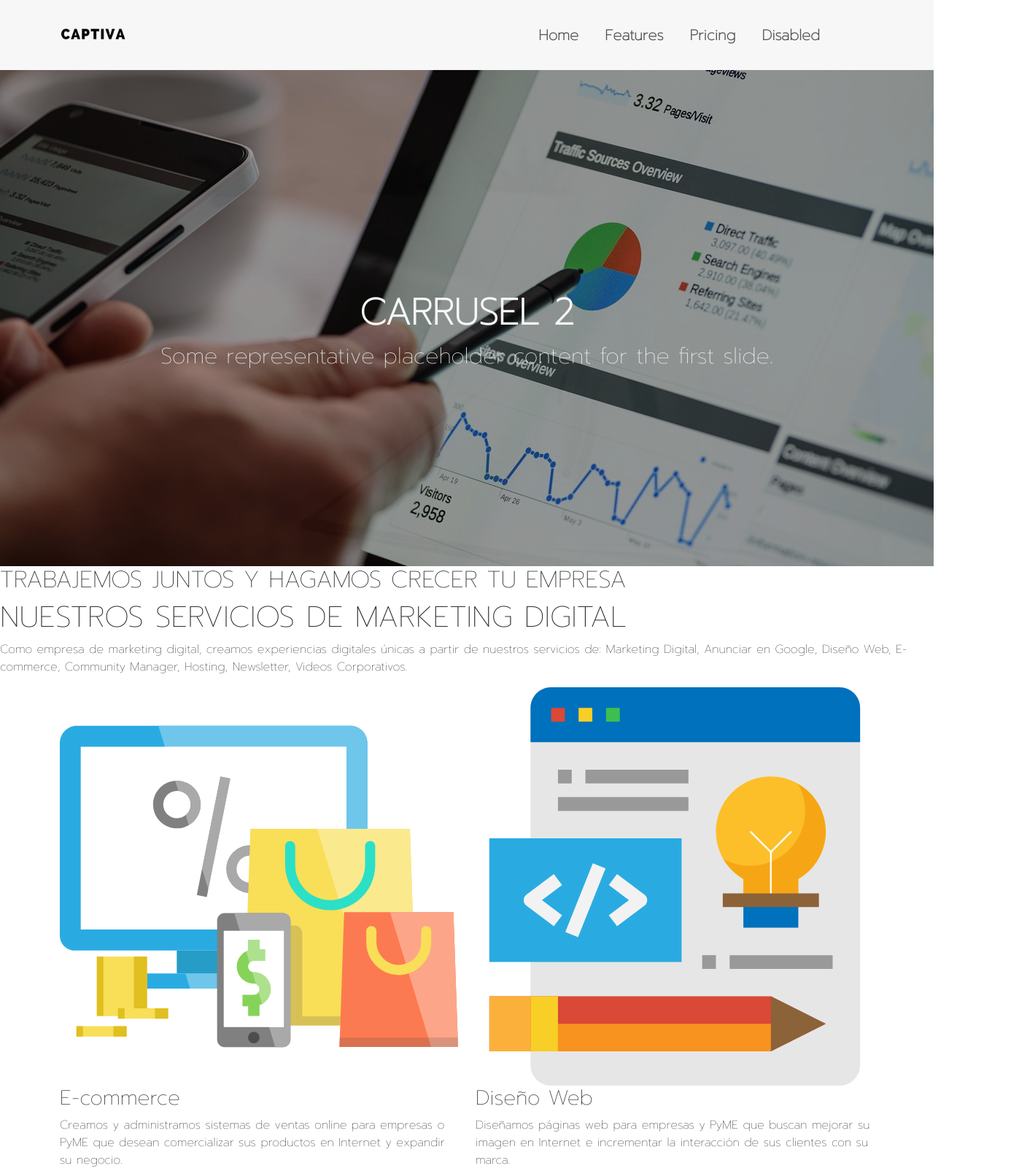
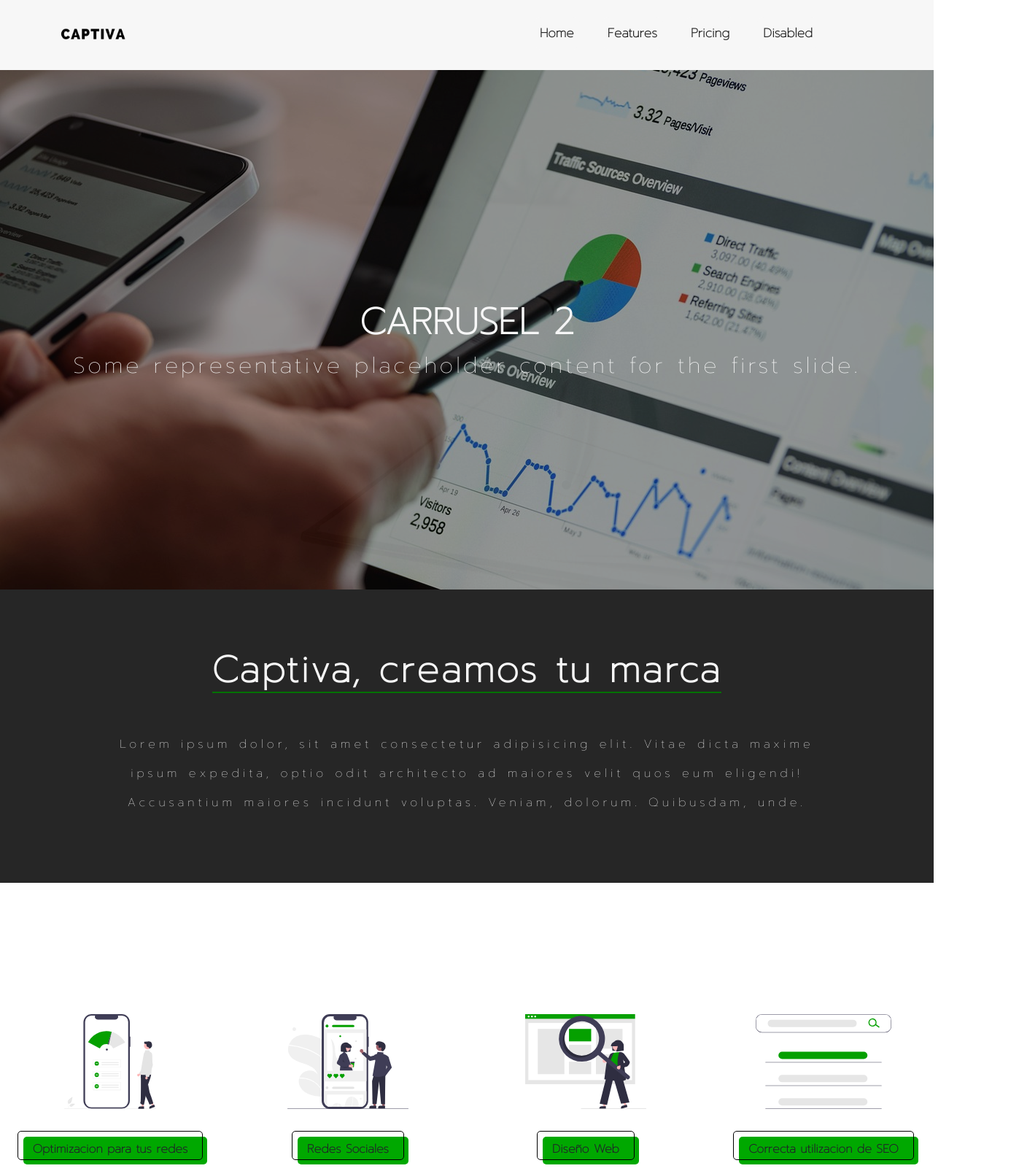
Before and after one commit to Lucasbazzini/Agencia, a plain HTML site: page index.html in a window 1280 px wide. Shown: the top 1605 px of the page at 73% size, 1397 px wide, since content can reach past the window. Drawn offline with Linux system fonts and the light colour scheme; a web font is replaced by a local one.

Commit message:
va quedando

```diff
--- a/css/styles.css
+++ b/css/styles.css
@@ -1,6 +1,8 @@
 :root {
-    --color_principal: rgb(0, 114, 0);
+    --color_principal: rgb(0, 168, 0);
+    --gris_oscuro:rgb(38, 38, 38);
     --gris_principal: rgb(247, 247, 247);
+
 }
 
 
@@ -33,19 +35,40 @@ header {
 }
 
 .lista_nav li a {
-    margin-right: 20px;
-    margin-top: 5px;
-    transition: all 1s;
-    font-weight: bolder;
-    font-size: 20px;
-}
+    margin-right: 30px;
+    padding: 10px 25px;
+    border: unset;
+    border-radius: 10px;
+    color: #212121;
+    z-index: 1;
+    background: var(--gris_principal);
+    position: relative;
+    font-weight: 1000;
+    font-size: 17px;
+    transition: all 0.5s;
+    overflow: hidden;
+   }
 
-.lista_nav li a:hover {
-    color: var(--color_principal);
-    font-size: 22px;
-    margin-right: 18px;
-    margin-top: 3px;
-}
+   .lista_nav li a::before {
+    content: "";
+    position: absolute;
+    top: 0;
+    left: 0;
+    height: 100%;
+    width: 0;
+    border-radius: 10px;
+    background-color: var(--gris_oscuro);
+    z-index: -1;
+    transition: all 0.5s;
+   }
+
+   .lista_nav li a:hover {
+    color: var(--gris_principal);
+   }
+
+   .lista_nav li a:hover::before {
+    width: 100%;
+   }
 
 @media (min-width:992px) {
     .div_ul {
@@ -56,9 +79,11 @@ header {
 
 /*FIN DE HEADER*/
 
+
+/*SECCION CARRUSEL*/
 .carousel-item img {
     filter: blur(1.4px);
-    height: 85vh;
+    height: 89vh;
     object-fit: cover;
 }
 
@@ -76,15 +101,99 @@ header {
     font-weight: bolder;
 }
 
-.text_tittle{
+.text_tittle{letter-spacing: 4px;
     font-size: 30px;
     color: var(--gris_principal);
 }
+/*FIN DE SECCION CARRUSEL*/
 
 
 
+/*SECCION H1 Y BARRA DE LOGOS*/
+
+.div_tittle{
+    background-color: var(--gris_oscuro);
+    display: flex;
+    justify-content: center;
+    align-items: center;
+    flex-direction: column;
+    color: var(--gris_principal);
+}
+
+h1{
+    margin: 30px 0px;
+    margin-top: 80px;
+    font-size: 50px;
+    font-weight: bolder;
+    letter-spacing: 3px;
+    text-align: center;
+    border-bottom: 2px solid rgb(0, 114, 0);
+}
+
+.p_tittle{
+    letter-spacing: 5px;
+    line-height: 40px;
+    text-align: center;
+    margin: 20px 10rem;
+    margin-bottom: 90px;
+}
+
+.space{
+    height: 100px;
+    background-color: rgb(255, 255, 255);
+}
+
+.container_logo{
+    display: flex;
+    flex-direction: column;
+    align-items: center;
+    justify-content: center;
+    margin: 50px 0px;
+}
+
+.logo_barra{
+    height: 130px;
+    margin: 30px 0px;
+    transition: all 2s;
+}
+
+.logo_barra:hover{
+    transform: scale(1.1);
+}
 
 
+.span_logo_barra{
+    position: relative;
+    font-weight: 900;
+    height: 40px;
+    padding: 12px 20px;
+    outline: none;
+    border: 1px solid black;
+    background-color: transparent;
+    border-radius: 5px;
+  }
+
+  .span_logo_barra:after {
+    content: "";
+    position: absolute;
+    width: 100%;
+    top: 7px;
+    left: 7px;
+    height: 100%;
+    background-color: var(--color_principal);
+    z-index: -1;
+    transition: all 0.35s;
+    border-radius: inherit;
+  }
+
+  .span_logo_barra:hover:after {
+    top: 0px;
+    left: 0px;
+  }
+
+
+
+/*MEDIAQUERY*/
 
 
 @media (max-width:992px) {
@@ -124,6 +233,13 @@ header {
     .text_tittle{
         font-size: 25px;
     }
+    h1{
+        font-size: 40px;
+        letter-spacing: 1px;
+    }
+    .p_tittle{
+        margin: 30px 2rem;
+    }
 }
 
 @media (max-width:450px) {
@@ -139,4 +255,13 @@ header {
     .text_tittle{
         font-size: 22px;
     }
+    h1{
+        margin-top: 50px;
+        font-size: 25px;
+        letter-spacing: 1px;
+    }
+    .p_tittle{
+        margin: 30px 1rem;
+        margin-bottom: 60px;
+    }
 }
--- a/index.html
+++ b/index.html
@@ -52,21 +52,24 @@
         <div id="carouselExampleSlidesOnly" class="carousel slide carousel-fade" data-bs-ride="carousel">
             <div class="carousel-inner">
                 <div class="carousel-item active" data-bs-interval="1000">
-                    <img style="filter: brightness(0.6);" src="./assets/img/slide1.jpg" class="d-block w-100" alt="first slide">
+                    <img style="filter: brightness(0.6);" src="./assets/img/slide1.jpg" class="d-block w-100"
+                        alt="first slide">
                     <div class="carousel-caption d-none d-md-block texto_carrusel">
                         <h2 class="tittle">CARRUSEL 1</h2>
                         <p class="text_tittle">Some representative placeholder content for the first slide.</p>
                     </div>
                 </div>
                 <div class="carousel-item" data-bs-interval="1000">
-                    <img style="filter: brightness(0.6);" src="./assets/img/slide2.jpg" class="d-block w-100" alt="second slide">
+                    <img style="filter: brightness(0.6);" src="./assets/img/slide2.jpg" class="d-block w-100"
+                        alt="second slide">
                     <div class="carousel-caption d-none d-md-block texto_carrusel">
                         <h2 class="tittle">CARRUSEL 2</h2>
                         <p class="text_tittle">Some representative placeholder content for the first slide.</p>
                     </div>
                 </div>
                 <div class="carousel-item" data-bs-interval="1000">
-                    <img style="filter: brightness(0.6);" src="./assets/img/slide3.jpg" class="d-block w-100" alt="third slide">
+                    <img style="filter: brightness(0.6);" src="./assets/img/slide3.jpg" class="d-block w-100"
+                        alt="third slide">
                     <div class="carousel-caption d-none d-md-block texto_carrusel">
                         <h2 class="tittle">CARRUSEL 3</h2>
                         <p class="text_tittle">Some representative placeholder content for the first slide.</p>
@@ -74,68 +77,33 @@
                 </div>
             </div>
         </div>
-        <div>
-            <h2>
-                TRABAJEMOS JUNTOS Y HAGAMOS CRECER TU EMPRESA
-            </h2>
-            <h1>
-                NUESTROS SERVICIOS DE MARKETING DIGITAL
-            </h1>
-            <p>
-                Como empresa de marketing digital, creamos experiencias digitales únicas a partir de nuestros servicios
-                de: Marketing Digital, Anunciar en Google, Diseño Web, E-commerce, Community Manager, Hosting,
-                Newsletter, Videos Corporativos.
+        <div class="div_tittle">
+            <h1>Captiva, creamos tu marca</h1>
+            <p class="p_tittle">
+                Lorem ipsum dolor, sit amet consectetur adipisicing elit. Vitae dicta maxime ipsum expedita, optio
+                odit architecto ad maiores velit quos eum eligendi! Accusantium maiores incidunt voluptas. Veniam,
+                dolorum. Quibusdam, unde.
             </p>
         </div>
-        <div>
-            <div class="container">
-                <div class="row">
-                    <div class="col-md-6">
-                        <img src="./assets/img/online-shop.svg" alt="">
-                        <h3>
-                            E-commerce
-                        </h3>
-                        <p>
-                            Creamos y administramos sistemas de ventas online para empresas o PyME que desean
-                            comercializar sus productos en Internet y expandir su negocio.
-                        </p>
-                    </div>
-                    <div class="col-md-6">
-                        <img src="./assets/img/web-design.svg" alt="">
-                        <h3>
-                            Diseño Web
-                        </h3>
-                        <p>
-                            Diseñamos páginas web para empresas y PyME que buscan mejorar su imagen en Internet e
-                            incrementar la interacción de sus clientes con su marca.
-                        </p>
-                    </div>
+        <div class="space"></div>
+            <div class="row">
+                <div class="container_logo col-md-3 col-sm-6 col-xs-12">
+                    <img class="logo_barra" src="./assets/img/fast.svg" alt="">
+                    <span class="span_logo_barra">Optimizacion para tus redes</span>
                 </div>
-                <div class="row">
-                    <div class="col-md-6">
-                        <img src="./assets/img/rocket.svg" alt="">
-                        <h3>
-                            Marketing Online
-                        </h3>
-                        <p>
-                            Atraemos personas interesadas a tu negocio pero medio de campañas publicitarias en las
-                            plataformas de Google Facebook e Instagram.
-                        </p>
-                    </div>
-                    <div class="col-md-6">
-                        <img src="./assets/img/seo1.jpg" alt="">
-                        <h3>
-                            Posicionamiento SEO
-                        </h3>
-                        <p>
-                            Las estrategias de posicionamiento SEO pueden lograr que tu sitio web aparezca en los
-                            primeros resultados de la web, conectando tus contenidos con aquellos usuarios que están
-                            buscando productos o servicios.
-                        </p>
-                    </div>
+                <div class="container_logo col-md-3 col-sm-6 col-xs-12">
+                    <img class="logo_barra" src="./assets/img/social_media.svg" alt="">
+                    <span class="span_logo_barra">Redes Sociales</span>
+                </div>
+                <div class="container_logo col-md-3 col-sm-6 col-xs-12">
+                    <img class="logo_barra" src="./assets/img/web_design.svg" alt="">
+                    <span class="span_logo_barra">Diseño Web</span>
+                </div>
+                <div class="container_logo col-md-3 col-sm-6 col-xs-12">
+                    <img class="logo_barra" src="./assets/img/seo1.svg" alt="">
+                    <span class="span_logo_barra">Correcta utilizacion de SEO</span>
                 </div>
             </div>
-        </div>
         <div>
             <div>
                 <h3>
@@ -181,6 +149,7 @@
 
 
     <script src="./js/bootstrap.bundle.js"></script>
+    <script src="./js/main.js"></script>
 </body>
 
 </html>
--- a/js/main.js
+++ b/js/main.js
@@ -0,0 +1,34 @@
+$('.barra-desplazable').slick({
+    dots: false,
+    infinite: true,
+    speed: 300,
+    slidesToShow: 4,
+    slidesToScroll: 1,
+    autoplay: true,
+    autoplaySpeed: 2000,
+    responsive: [
+      {
+        breakpoint: 1024,
+        settings: {
+          slidesToShow: 3,
+          slidesToScroll: 3,
+          infinite: true,
+          dots: true
+        }
+      },
+      {
+        breakpoint: 600,
+        settings: {
+          slidesToShow: 2,
+          slidesToScroll: 2
+        }
+      },
+      {
+        breakpoint: 480,
+        settings: {
+          slidesToShow: 1,
+          slidesToScroll: 1
+        }
+      }
+    ]
+  });
```
Also changed, not shown: assets/img/fast.svg (added), assets/img/online-shop.svg (deleted), assets/img/rocket.svg (deleted), assets/img/rose-petals.svg (deleted), assets/img/seo1.jpg (deleted), assets/img/seo1.svg (added), assets/img/social_media.svg (added), assets/img/web-design.svg (deleted), assets/img/web_design.svg (added).
